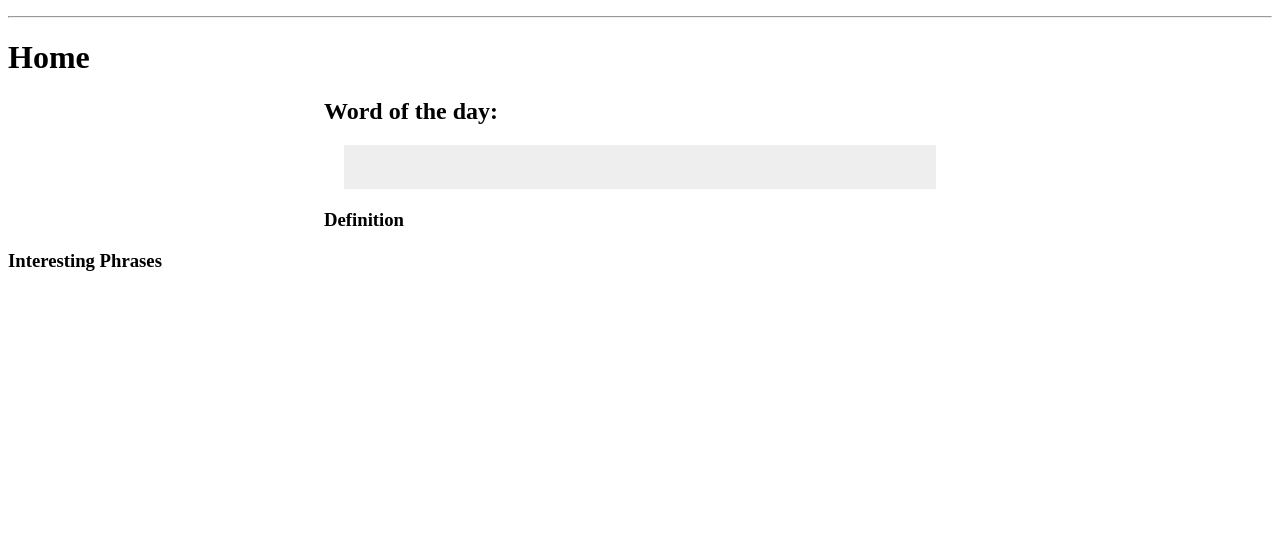
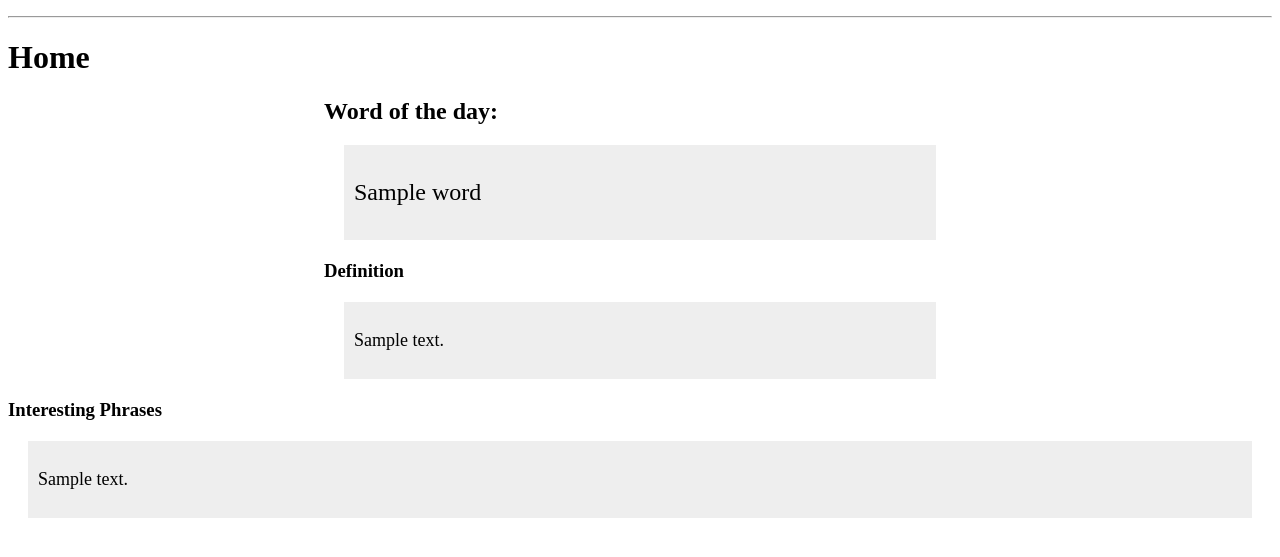
Before and after one commit to Alexanthe/language_project, a Flask app: page / in a window 1280 px wide. Shown: the part 130-687 px from the top of the page. Run offline with Flask 3, Linux system fonts and the light colour scheme; a database or web service that is not in the repository returns one stand-in record (values such as "Sample title"); data that the repository does not hold is empty.

Commit message:
Able to add in examples text

```diff
--- a/app.py
+++ b/app.py
@@ -1,18 +1,19 @@
 from flask import Flask, render_template
 from beeai import *
 
-#Retrive WordDict
-wordDict = getwordDict()
+
 
 app = Flask(__name__)
 
 @app.route("/")
 @app.route("/home")
 def home_page():
+    #Retrive WordDict
+    wordDict = getwordDict()
     word = getWord(wordDict)
-    source, text  = getDefinitions(wordDict)
-    example = getExamples(wordDict) # Create a function that can Extract text and title from dictionary in bee.py or have check jinja if can extract???
-    return render_template("index.html", wordhtml = word, texthtml = text)
+    source, text  = getDefinitions(wordDict) #put source beside definition
+    example = getExamples(wordDict) #put title beside text.
+    return render_template("index.html", wordhtml = word, texthtml = text, examplehtml = example) #put title beside definition
 
 @app.route("/about")
 def about_page():
--- a/templates/index.html
+++ b/templates/index.html
@@ -14,5 +14,12 @@
     </div>
     {% endfor %}
 </div>
+
 <h3>Interesting Phrases</h3>
+{% for example in examplehtml %}
+<div style="padding: 10px; background-color: #EEE; margin: 20px">
+    <p style="font-size: 18px">{{ example["text"] }}</p>
+</div>
+{% endfor %}
+
 {% endblock %}
```
